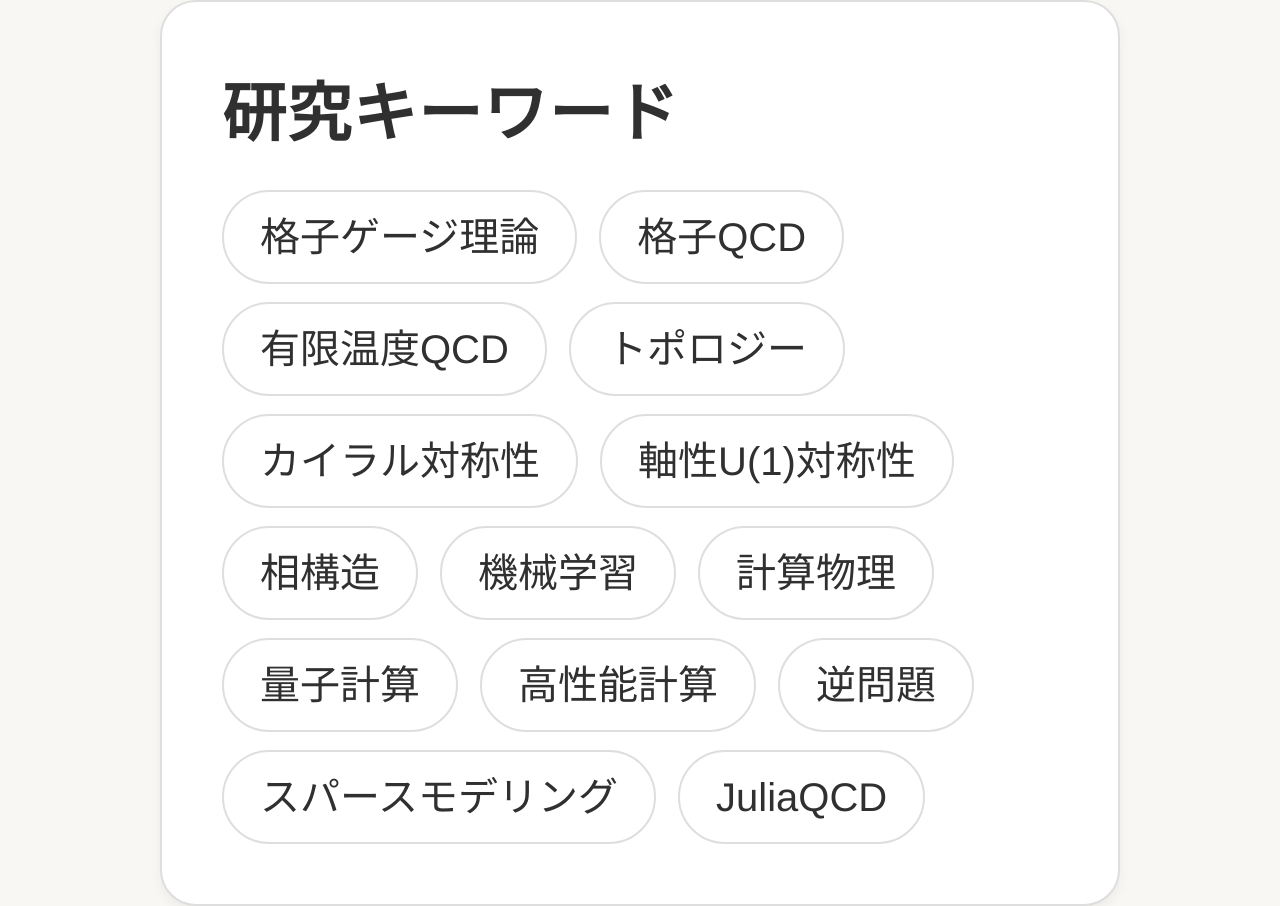
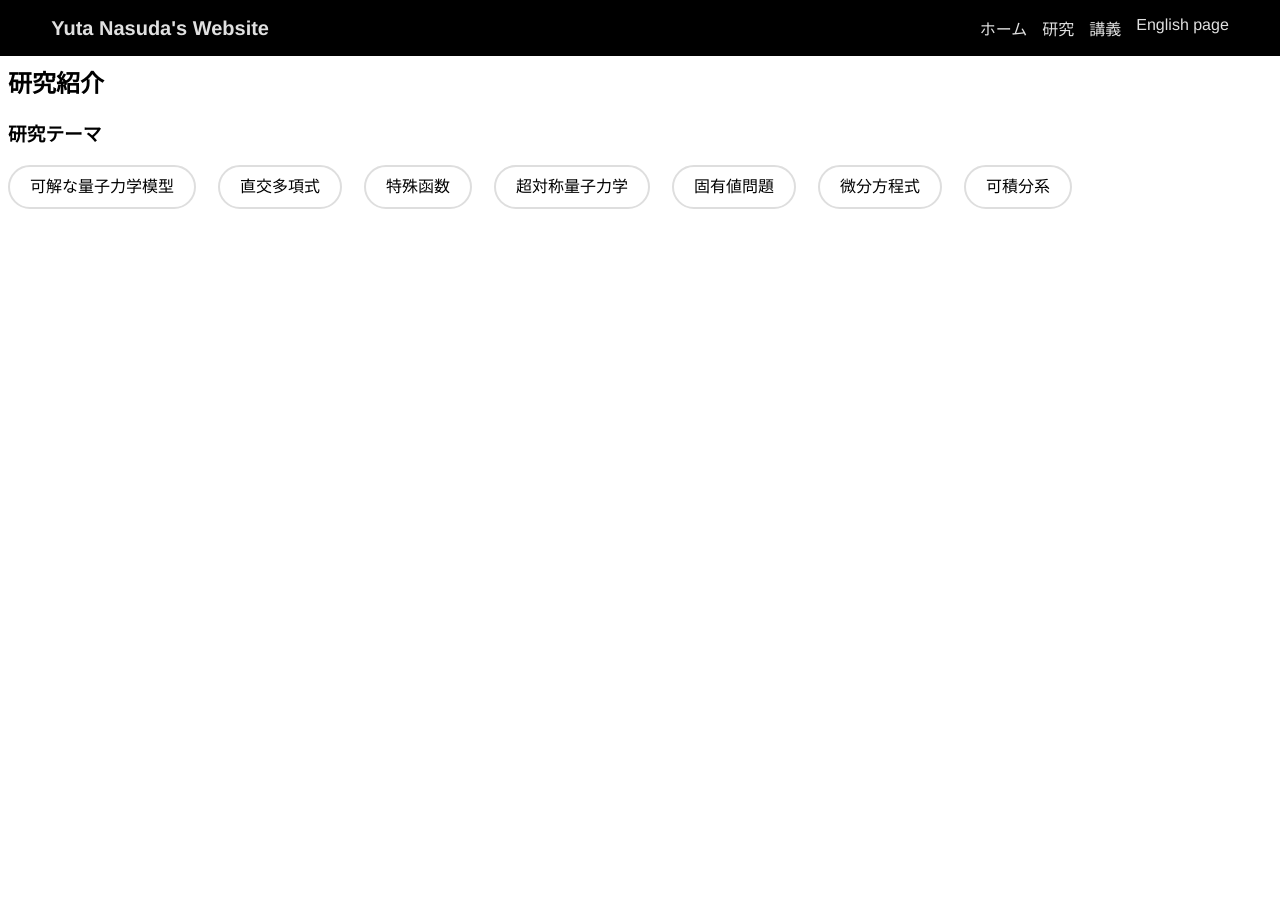
Before and after one commit to yuta-nasuda/yuta-nasuda.github.io, a plain HTML site: page research-overview.html in a window 1280 px wide. After the commit the page ends 800 px from the top, so only its background shows below. Drawn offline with Linux system fonts and the light colour scheme.

Commit message:
Update research-overview.html

```diff
--- a/research-overview.html
+++ b/research-overview.html
@@ -1,46 +1,13 @@
+<HTML>
 
-<!DOCTYPE html>
-<html lang="ja">
-<head>
-<meta charset="UTF-8">
-<meta name="viewport"
-      content="width=device-width, initial-scale=1">
-<title>研究キーワード</title>
+  <HEAD>
+    <TITLE>
+      Yuta Nasuda's Website | 研究紹介
+    </TITLE>
+    <link href="./styles/style.css" rel="stylesheet" />
+    <meta charset="utf-8">
 
     <style>
-* {
-  box-sizing: border-box;
-}
-
-body {
-  margin: 0;
-  min-height: 100vh;
-  background: #f8f7f4;
-  display: flex;
-  align-items: center;
-  justify-content: center;
-  font-family:
-    "Noto Sans JP", "Helvetica Neue",
-    Arial, sans-serif;
-  color: #303030;
-}
-
-.card {
-  width: min(82%, 960px);
-  padding: 60px;
-  background: #fff;
-  border: 2px solid #dedede;
-  border-radius: 36px;
-  box-shadow: 0 5px 12px rgba(0,0,0,.05);
-}
-
-h1 {
-  margin: 0 0 36px;
-  font-size: clamp(30px, 5.5vw, 64px);
-  font-weight: 700;
-  letter-spacing: .02em;
-}
-
       .tags {
         display: flex;
         flex-wrap: wrap;
@@ -49,58 +16,46 @@ h1 {
 
       .tag {
        display: inline-block;
-  padding: 20px 36px;
+       padding: 10px 20px;
        border: 2px solid #dedede;
        border-radius: 999px;
        background: white;
-  font-size: clamp(16px, 3.5vw, 40px);
        line-height: 1.25;
        white-space: nowrap;
       }
+    </style>
+  </HEAD>
 
-@media (max-width: 600px) {
-  .card {
-    width: 92%;
-    padding: 24px 20px;
-    border-radius: 24px;
-  }
+  <header>
+    <h1>
+      <a href="/" style="text-decoration:none;color:#E0E0E0;">Yuta Nasuda's Website</a>
+    </h1>
 
-  h1 {
-    margin-bottom: 24px;
-  }
+    <nav class="pc-nav">
+	<ul style="list-style:none;display:flex;">
+	  <li style="margin: 0 0 0 15px;"><a href=./index.html style="text-decoration:none;color:#E0E0E0;">ホーム</a></li>
+	  <li style="margin: 0 0 0 15px;"><a href=research.html style="text-decoration:none;color:#E0E0E0;">研究</a></li>
+	  <li style="margin: 0 0 0 15px;"><a href=./lectures.html style="text-decoration:none;color:#E0E0E0;">講義</a></li>
+	  <li style="margin: 0 0 0 15px;"><a href=./index_en.html style="text-decoration:none;color:#E0E0E0;">English page</a></li>
+        </ul>
+      </nav>
+    </header>
 
-  .tags {
-    gap: 10px;
-  }
+    <br><br>
 
-  .tag {
-    padding: 12px 16px;
-    font-size: clamp(13px, 3.3vw, 20px);
-  }
-}
-</style>
-</head>
+    <BODY>
+      <H2>研究紹介</H2>
 
-<body>
-  <main class="card">
-    <h1>研究キーワード</h1>
+      <H3>研究テーマ</H3>
+      <div class="tags">
+        <span class="tag">可解な量子力学模型</span>
+        <span class="tag">直交多項式</span>
+        <span class="tag">特殊函数</span>
+        <span class="tag">超対称量子力学</span>
+        <span class="tag">固有値問題</span>
+        <span class="tag">微分方程式</span>
+        <span class="tag">可積分系</span>
+      </div>
+    </BODY>
 
-    <div class="tags">
-      <span class="tag">格子ゲージ理論</span>
-      <span class="tag">格子QCD</span>
-      <span class="tag">有限温度QCD</span>
-      <span class="tag">トポロジー</span>
-      <span class="tag">カイラル対称性</span>
-      <span class="tag">軸性U(1)対称性</span>
-      <span class="tag">相構造</span>
-      <span class="tag">機械学習</span>
-      <span class="tag">計算物理</span>
-      <span class="tag">量子計算</span>
-      <span class="tag">高性能計算</span>
-      <span class="tag">逆問題</span>
-      <span class="tag">スパースモデリング</span>
-      <span class="tag">JuliaQCD</span>
-    </div>
-  </main>
-</body>
-</html>
+  </HTML>
```
Lines whose indentation alone changed are shown as unchanged.
